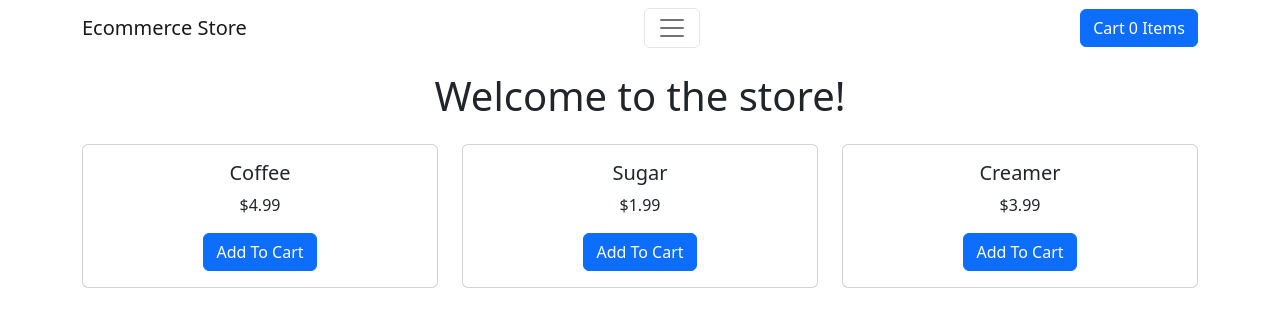
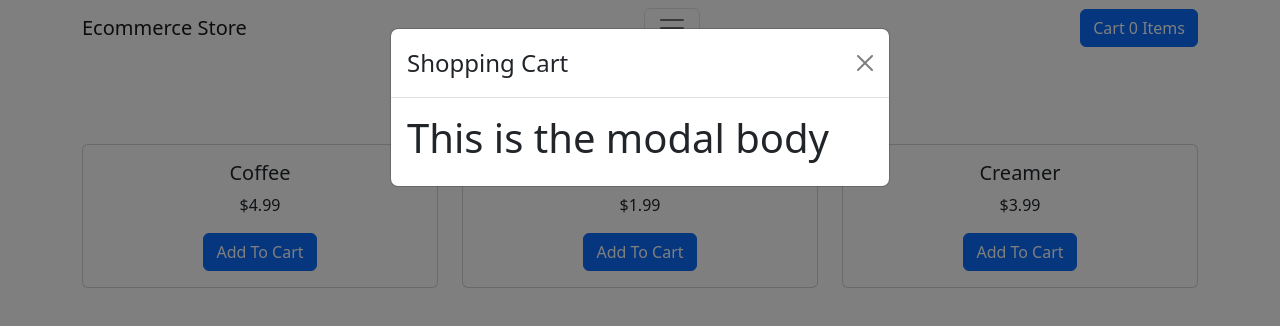
Before and after one commit to EEdouard28/reactshoppingcart, a React (Create React App) app: page / in a window 1280 px wide. Both pictures are taken after a click on the button "Cart 0 Items". Shown: the top 326 px of the page. Built offline with nearby package versions, Linux system fonts and the light colour scheme.

Commit message:
shoppin cart modal added

```diff
--- a/src/components/Navbar.js
+++ b/src/components/Navbar.js
@@ -1,13 +1,29 @@
 import { Button, Container, Navbar, Modal } from 'react-bootstrap';
+import { useState } from 'react';
 
 function NavbarComponent() {
+  // modal function
+  const [show, setShow] = useState(false);
+  const handleClose = () => setShow(false);
+  const handleShow = () => setShow(true);
+
   return (
-    <Navbar expand="small">
-      <Navbar.Brand href="/">Ecommerce Store</Navbar.Brand>
-      <Navbar.Toggle />
-      <Navbar.Collapse className="justify-content-end"></Navbar.Collapse>
-      <Button>Cart 0 Items</Button>
-    </Navbar>
+    <>
+      <Navbar expand="small">
+        <Navbar.Brand href="/">Ecommerce Store</Navbar.Brand>
+        <Navbar.Toggle />
+        <Navbar.Collapse className="justify-content-end"></Navbar.Collapse>
+        <Button onClick={handleShow}>Cart 0 Items</Button>
+      </Navbar>
+      <Modal show={show} onHide={handleClose}>
+        <Modal.Header closeButton>
+          <Modal.Title>Shopping Cart</Modal.Title>
+        </Modal.Header>
+        <Modal.Body>
+          <h1>This is the modal body</h1>
+        </Modal.Body>
+      </Modal>
+    </>
   );
 }
 
```
